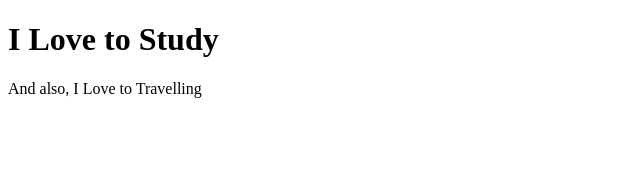
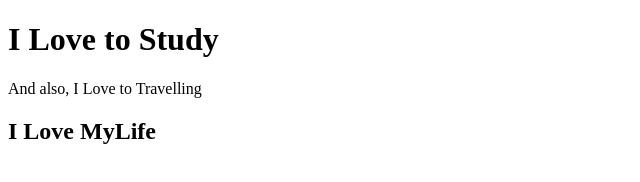
Before and after one commit to LibishaSelvakumar/Project, a plain HTML site: page index.html in a window 1280 px wide. Shown: the whole page, without its empty margins (0-640 px from the left). Drawn offline with Linux system fonts and the light colour scheme.

Commit message:
Fix: Fixed changes

```diff
--- a/index.html
+++ b/index.html
@@ -8,6 +8,6 @@
 <body>
     <h1>I Love to Study</h1>
     <p>And also, I Love to Travelling</p>
-
+    <h2>I Love MyLife</h2>
 </body>
 </html>
```
